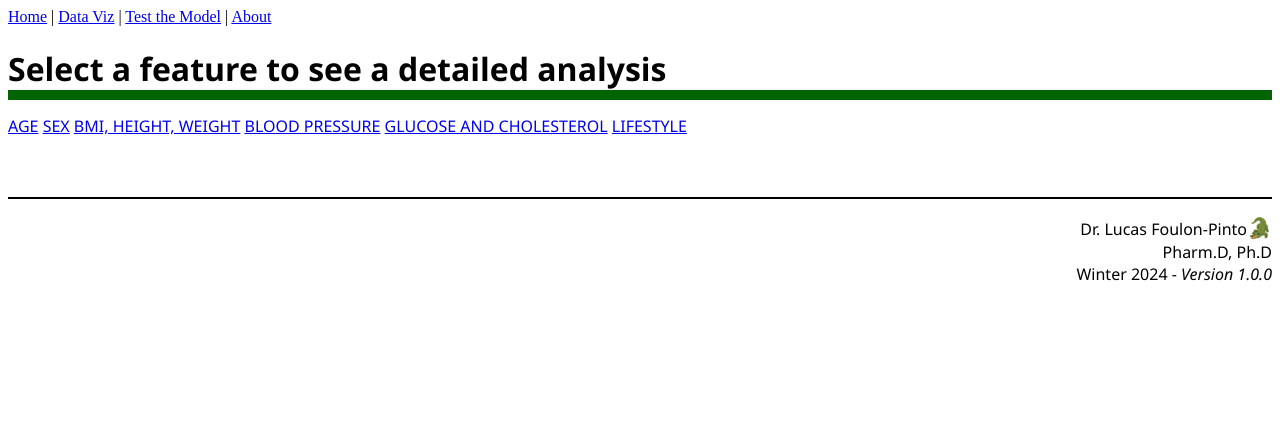
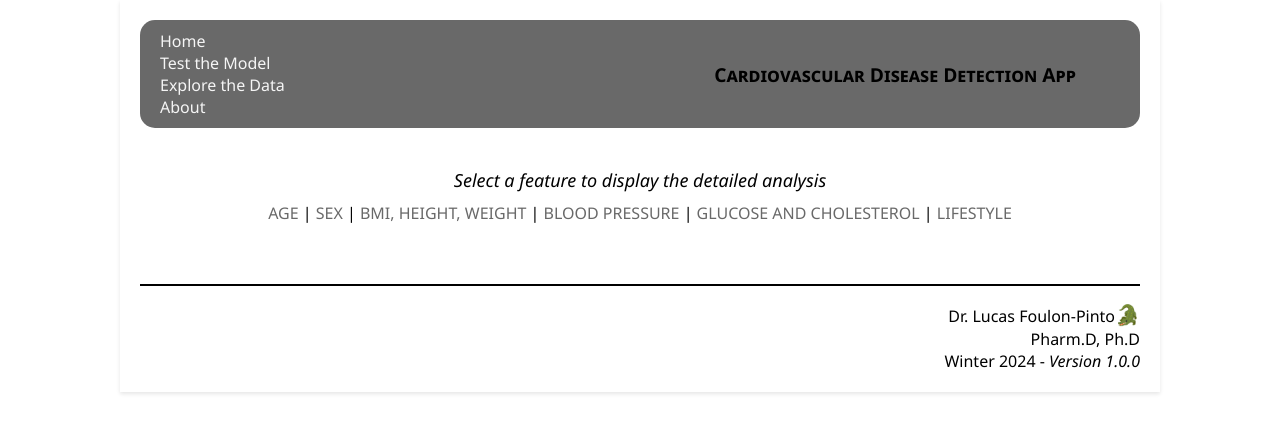
Before and after one commit to lucas-lfp/heart-shaped-box__Machine-Learning-SVM-classifier, a Flask app: page /viz-home in a window 1280 px wide. Shown: the top 433 px of the page. Run offline with Flask 3, Linux system fonts and the light colour scheme; parts of the project's set-up code (start-up, migrations or seed data) failed here and were passed over.

Commit message:
Updates CSS for data viz

```diff
--- a/app_hsb/main.py
+++ b/app_hsb/main.py
@@ -6,8 +6,6 @@ app = Flask(__name__, template_folder='templates')
 
 df = load_data()
 df_raw = load_raw_data()
-
-
 
 
 @app.route('/')
--- a/app_hsb/static/hsb_app_style.css
+++ b/app_hsb/static/hsb_app_style.css
@@ -1,43 +1,85 @@
-.flex-container {
-    display: flex; /* This enables Flexbox for the container */
-    justify-content: center; /* This centers children along the main axis (horizontally for row direction) */
-    align-items: center; /* This centers children along the cross axis (vertically for row direction) */
-    height: 100vh; /* Example height to demonstrate centering. Adjust as needed. */
+* {
+    margin: 0;
+    padding: 0;
+  }
+
+body {
+    background-color: white;
+    font-family: 'Segoe UI', Tahoma, Geneva, Verdana, sans-serif;
 }
+
+.main {
+    width: 80%;
+    max-width: 1000px;
+    min-width: 800px;
+    margin: 0 auto;
+    padding: 20px;
+    box-shadow: 0 2px 4px rgba(0, 0, 0, 0.1);
+}
+
+#full-nav {
+    display: flex; /* Keeps items in a flexible layout */
+    flex-wrap: wrap; /* Allows items to wrap to the next line if needed */
+    justify-content: space-between; /* Spreads items across the container */
+    align-items: center; /* Vertically aligns items in the middle */
+    max-width: 100%; /* Ensures the nav does not exceed the width of its container */
+    overflow: hidden; /* Hides any content that overflows its box */
+    background-color: dimgray;
+    border-radius: 15px;
+}
+
+#main-nav, #app-head {
+    flex: 1; /* Gives equal flexibility to both, allowing them to grow */
+
+}
+
+.ul-nav {
+    list-style-type: none;
+}
+
+#main-nav {
+    padding: 10px 0 10px 20px;
+    align-items: center;
+}
+
+#app-head {
+    text-align: center;
+    font-variant: small-caps;
+    font-size: larger;
+    font-weight: 600;
+}
+
+.content {
+    padding-top: 10px;
+}
+
+a.main-content, a:link.main-content, a:visited.main-content {
+    color: whitesmoke;
+    text-decoration: none;
+    font-weight: 100;
+}
+
+a.feat-select, a:link.feat-select, a:visited.feat-select {
+    color: dimgray;
+    text-decoration: none;
+    font-weight: 400;
+}
+
 
 div {
     text-align: justify;
     font-family: 'Segoe UI', Tahoma, Geneva, Verdana, sans-serif;
 }
 
-.titlediv {
-    font-family: 'Segoe UI', Tahoma, Geneva, Verdana, sans-serif;
-    border-top: 5px solid darkgreen;
+.viz-h1 {
     border-bottom: 5px solid darkgreen;
-    padding-top: 10px;
-    padding-bottom: 10px;
-    padding-left: 5px;
-    padding-right: 5px;
-    margin-top: 20px;
-    margin-bottom: 50px;
+    font-variant: small-caps;
+    margin-bottom: 25px;
 }
 
-.titlep {
-    font-size : 50px;
-    text-align: center !important;
-    font-variant: small-caps;
-}
-
-.titlep_2 {
-    font-size : 30px;
-    text-align: center !important;
-    margin-top: 10px;
-}
-
-.title_sp {
-    text-align: center !important;
-    font-size: 20px !important;
-    font-weight: bold;
+.viz-h2 {
+    color: dimgray;
+    margin: 25px 0;
 }
 
 .signature {
@@ -48,25 +90,39 @@ div {
     font-family:'Segoe UI', Tahoma, Geneva, Verdana, sans-serif;
 }
 
-.method_step {
-
-    font-size: 18px;
-    color: darkgreen;
-    font-weight: bolder;
+#viz-home-div{
+    margin: 30px 0;
 }
 
-h1 {
-    border-bottom: 10px solid darkgreen;
-    margin-bottom: 15px;
+#viz-home-top {
+    padding-top: 0;
+    text-align: center;
+    font-style: italic;
+    font-size: large;
+    margin-bottom: 10px;
 }
 
-h2 {
-    color : dimgray;
-    font-variant: small-caps;
+#viz-home-nav {
+    text-align: center;
 }
 
-.viz-img {
-    width: 100%;
-    max-width: 1500px;
-    height: auto;
+#viz-content {
+    padding-top: 0;
 }
+
+.main img {
+    max-width: 100%; /* Ensures the image width does not exceed the width of .main */
+    height: auto; /* Keeps the image's aspect ratio intact */
+    display: block; /* Removes any default inline spacing */
+    margin: 0 auto; /* Optionally centers the image horizontally if it's smaller than .main */
+}
+
+table {
+    border: 1px solid black;
+    width: 85%;
+}
+
+th, td {
+    border: 1px solid black;
+    text-align: center;
+}
--- a/app_hsb/templates/base.html
+++ b/app_hsb/templates/base.html
@@ -6,15 +6,23 @@
 </head>
 
 <body>
-    <nav>
-        <a href="/">Home</a>
-        |
-        <a href="/viz-home">Data Viz</a>
-        |
-        <a href="/ml">Test the Model</a>
-        |
-        <a href="about">About</a>
+    <div class = "main">
+        <div id = "full-nav">
+            <nav id = "main-nav">
+                <ul class = "ul-nav">
+                    <li><a href="/" class = "main-content">Home</a></li>
+                    <li><a href="/ml" class = "main-content">Test the Model</a></li>
+                    <li><a href="/viz-home" class = "main-content">Explore the Data</a></li>
+                    <li><a href="/about" class = "main-content">About</a></li>
+                </ul>
             </nav>
+            <div id = "app-head">
+                <p>
+                    Cardiovascular Disease Detection App
+                </p>
+            </div>
+        </div>
+        <div class = "content">
             <div>
                 {% block content %}
                 {% endblock %}
@@ -24,5 +32,7 @@
                 <br>Pharm.D, Ph.D
                 <br>Winter 2024 - <i>Version 1.0.0</i>
             </div>
+        </div>
+    </div>
 </body>
 </html>
--- a/app_hsb/templates/viz_home.html
+++ b/app_hsb/templates/viz_home.html
@@ -1,13 +1,26 @@
 {% extends "base.html" %}
 
-{% block content%}
-<h1>Select a feature to see a detailed analysis</h1>
-<div>
-    <a href = "visualization/age">AGE</a>
-    <a href = "visualization/sex">SEX</a>
-    <a href = "visualization/bmi">BMI, HEIGHT, WEIGHT</a>
-    <a href = "visualization/bp">BLOOD PRESSURE</a>
-    <a href = "visualization/gluc-chol">GLUCOSE AND CHOLESTEROL</a>
-    <a href = "visualization/lifestyle">LIFESTYLE</a>
+{% block content %}
+<div id = "viz-home-div">
+    <div id = "viz-home-top">
+        <p>
+            Select a feature to display the detailed analysis
+        </p>
+    </div>
+    <div id = "viz-home-nav">
+        <a href = "/visualization/age" class = "feat-select">AGE</a>
+        |
+        <a href = "/visualization/sex" class = "feat-select">SEX</a>
+        |
+        <a href = "/visualization/bmi" class = "feat-select">BMI, HEIGHT, WEIGHT</a>
+        |
+        <a href = "/visualization/bp" class = "feat-select">BLOOD PRESSURE</a>
+        |
+        <a href = "/visualization/gluc-chol" class = "feat-select">GLUCOSE AND CHOLESTEROL</a>
+        |
+        <a href = "/visualization/lifestyle" class = "feat-select">LIFESTYLE</a>
+    </div>
 </div>
+
+
 {% endblock %}
```
Also changed, not shown: app_hsb/templates/about.html (+4 -4 lines), app_hsb/templates/home.html (+5 -5 lines), app_hsb/templates/viz_base.html (+10 -11 lines), app_hsb/viz_dicts.py (+102 -105 lines). Lines whose indentation alone changed are shown as unchanged.
